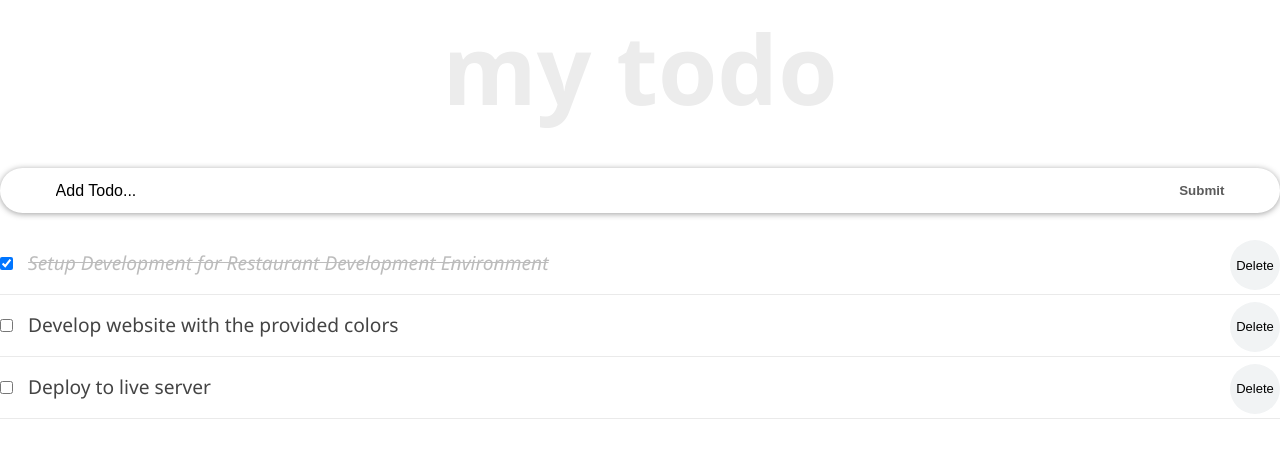
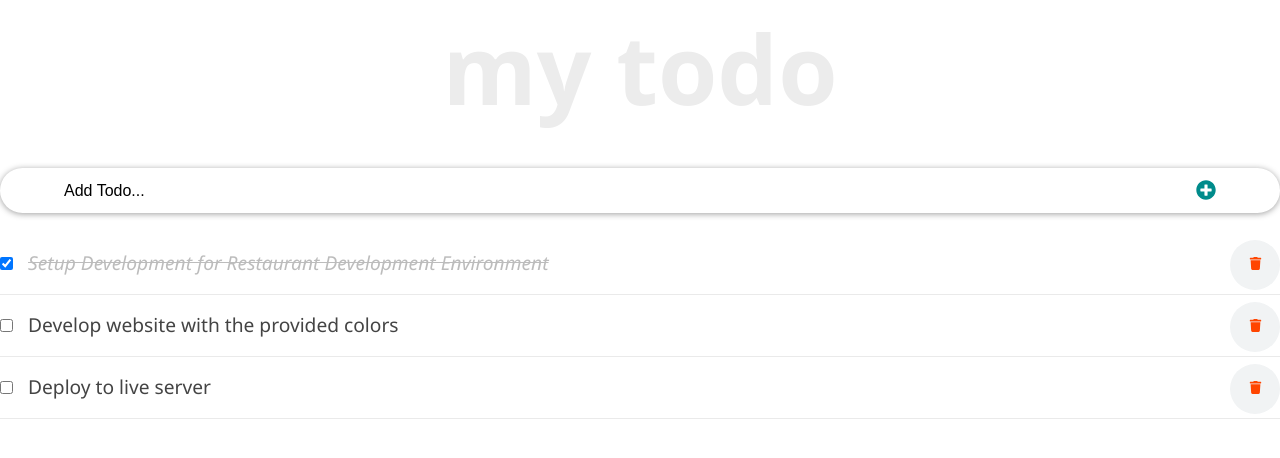
Before and after one commit to akos29/todo, a React (Create React App) app: page / in a window 1280 px wide. Shown: the top 458 px of the page. Built offline with nearby package versions, Linux system fonts and the light colour scheme.

Commit message:
Add react SVG icons

```diff
--- a/package.json
+++ b/package.json
@@ -9,6 +9,8 @@
     "node-sass": "^7.0.3",
     "react": "^18.2.0",
     "react-dom": "^18.2.0",
+    "react-icons": "^4.7.1",
+    "react-router-dom": "^6.4.5",
     "react-scripts": "5.0.1",
     "uuid": "^9.0.0",
     "web-vitals": "^2.1.4"
--- a/src/App.css
+++ b/src/App.css
@@ -73,3 +73,9 @@ h1 {
   outline: none;
   border: none;
 }
+
+.input-submit svg {
+  color: darkcyan;
+  font-size: 20px;
+  margin-top: 2px;
+}
--- a/src/components/InputTodo.js
+++ b/src/components/InputTodo.js
@@ -1,5 +1,7 @@
 /* eslint-disable */
 import React, { Component } from 'react';
+import { FaPlusCircle } from "react-icons/fa";
+import { IconContext } from 'react-icons';
 
 export default class InputTodo extends Component {
   state = {
@@ -28,7 +30,7 @@ export default class InputTodo extends Component {
 	  return (
   <form className="form-container" onSubmit={this.handleSubmit}>
     <input type="text" name="title" className="input-text" value={this.state.title} placeholder="Add Todo..." onChange={this.onChange} />
-    <button className="input-submit">Submit</button>
+    <button className="input-submit"><FaPlusCircle /></button>
   </form>
 	  );
   }
--- a/src/components/TodoItem.js
+++ b/src/components/TodoItem.js
@@ -1,6 +1,6 @@
 import React, { Component } from 'react';
+import { FaTrash } from 'react-icons/fa';
 import style from './TodoItem.module.css';
-
 /* eslint-disable */
 export default class TodoItem extends Component {
   render() {
@@ -11,16 +11,19 @@ export default class TodoItem extends Component {
       textDecoration: 'line-through',
     };
 
+    const handleEdit = () => {
+      console.log("first");
+    };
+
     const { completed, id, title } = this.props.todo;
     return (
       <>
         <li className={style.item}>
           <input className={style.checkbox} type="checkbox" checked={completed} onChange={() => this.props.handleChangeProps(id)} />
-          <span style={completed ? completedStyle : null}>
+          <span style={completed ? completedStyle : null} onDoubleClick={handleEdit}>
             {title}
-            {' '}
           </span>
-          <button onClick={() => this.props.delTodo(id)}>Delete</button>
+          <button className={style.trash} onClick={() => this.props.delTodo(id)}><FaTrash /></button>
         </li>
       </>
 
--- a/src/components/TodoItem.module.css
+++ b/src/components/TodoItem.module.css
@@ -21,3 +21,8 @@
   width: 50px;
   margin: -10px 0 0 10px;
 }
+
+.trash {
+  font-size: 1rem;
+  color: orangered;
+}
```
Also changed, not shown: 1 other file (tests, documents, lock files or other folders).
